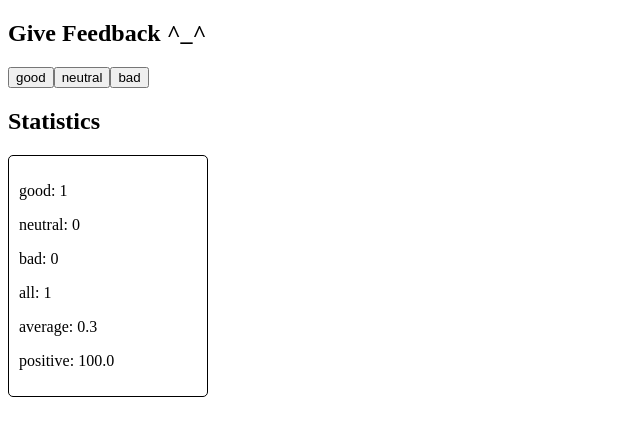
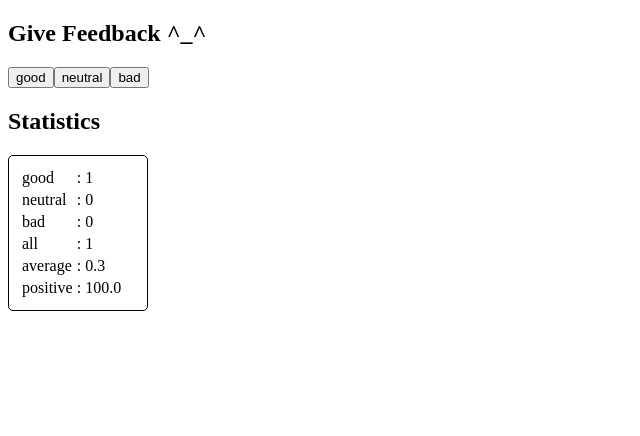
Before and after one commit to TortillaPy/full-stack-open, a React (Vite) app in the folder part1/unicafe/: page / in a window 1280 px wide. Both pictures are taken after a click on the button "good". Shown: the top 436 px of the page, without its empty margins (0-640 px from the left). Built offline with nearby package versions, Linux system fonts and the light colour scheme.

Commit message:
Ex. 11 Unicafe, step 6

```diff
--- a/part1/unicafe/src/App.jsx
+++ b/part1/unicafe/src/App.jsx
@@ -2,7 +2,11 @@
 
 
 const StatisticLine = ({ text, value }) => (
-  <p>{text}: {value}</p>
+  <tr>
+    <td>{text}</td>
+    <td>:</td>
+    <td>{value}</td>
+  </tr>
 )
 
 const Statistics = ({ good, neutral, bad }) => {
@@ -19,7 +23,7 @@
     textAlign: 'left',
     display: 'inline-block',
     padding: '10px',
-    width: '200px',
+    width: '140px',
     boxSizing: 'border-box'
   }
 
@@ -35,14 +39,16 @@
   }
 
   return (
-    <div style={boxStyle}>
+    <table style={boxStyle}>
+      <tbody>
         <StatisticLine text="good" value={good} />
         <StatisticLine text="neutral" value={neutral} />
         <StatisticLine text="bad" value={bad} />
         <StatisticLine text="all" value={total} />
         <StatisticLine text="average" value={average.toFixed(1)} />
         <StatisticLine text="positive" value={positive.toFixed(1)} />
-    </div>
+      </tbody>
+    </table>
   )
 
 }
```
Lines whose indentation alone changed are shown as unchanged.
